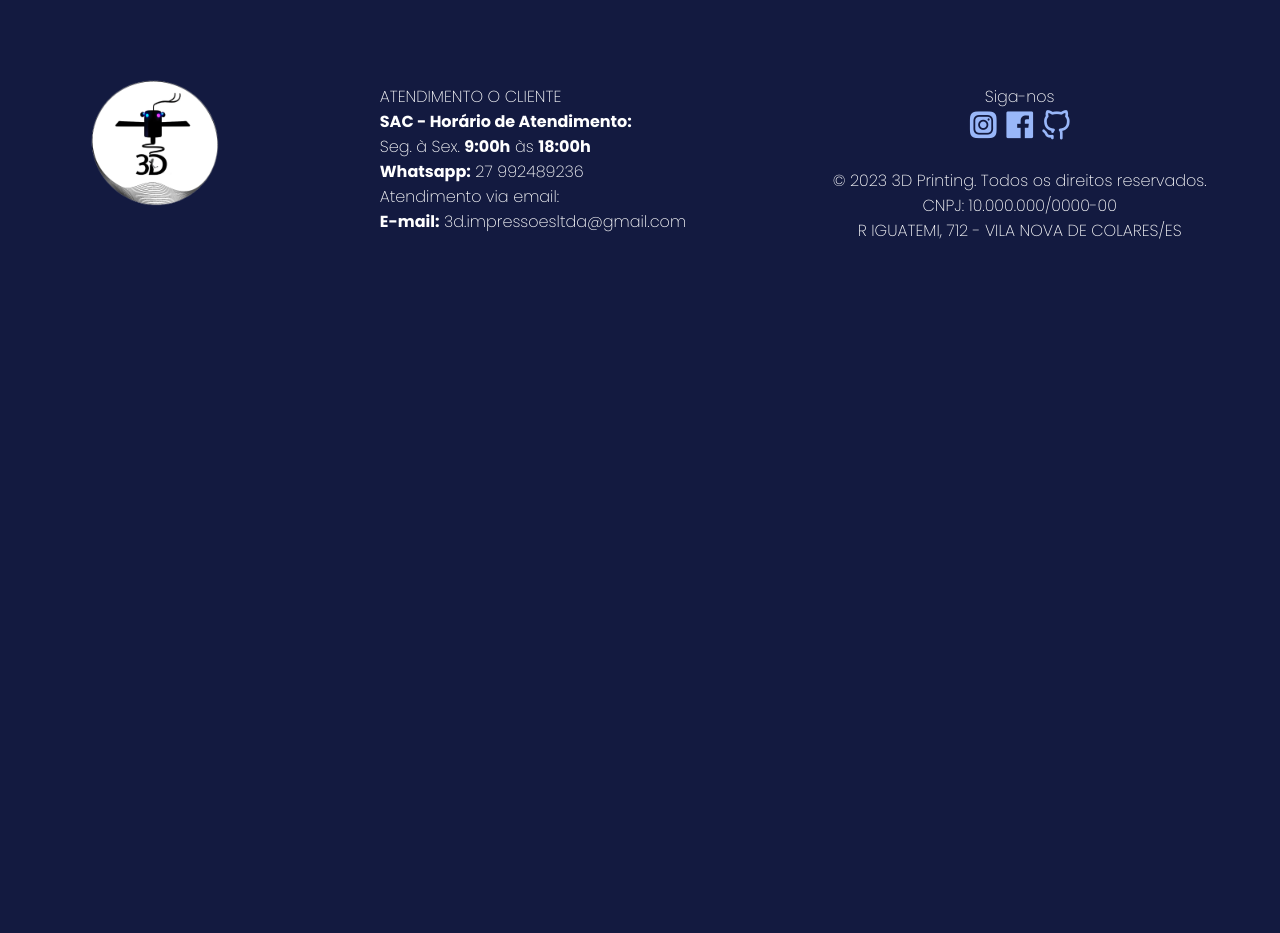
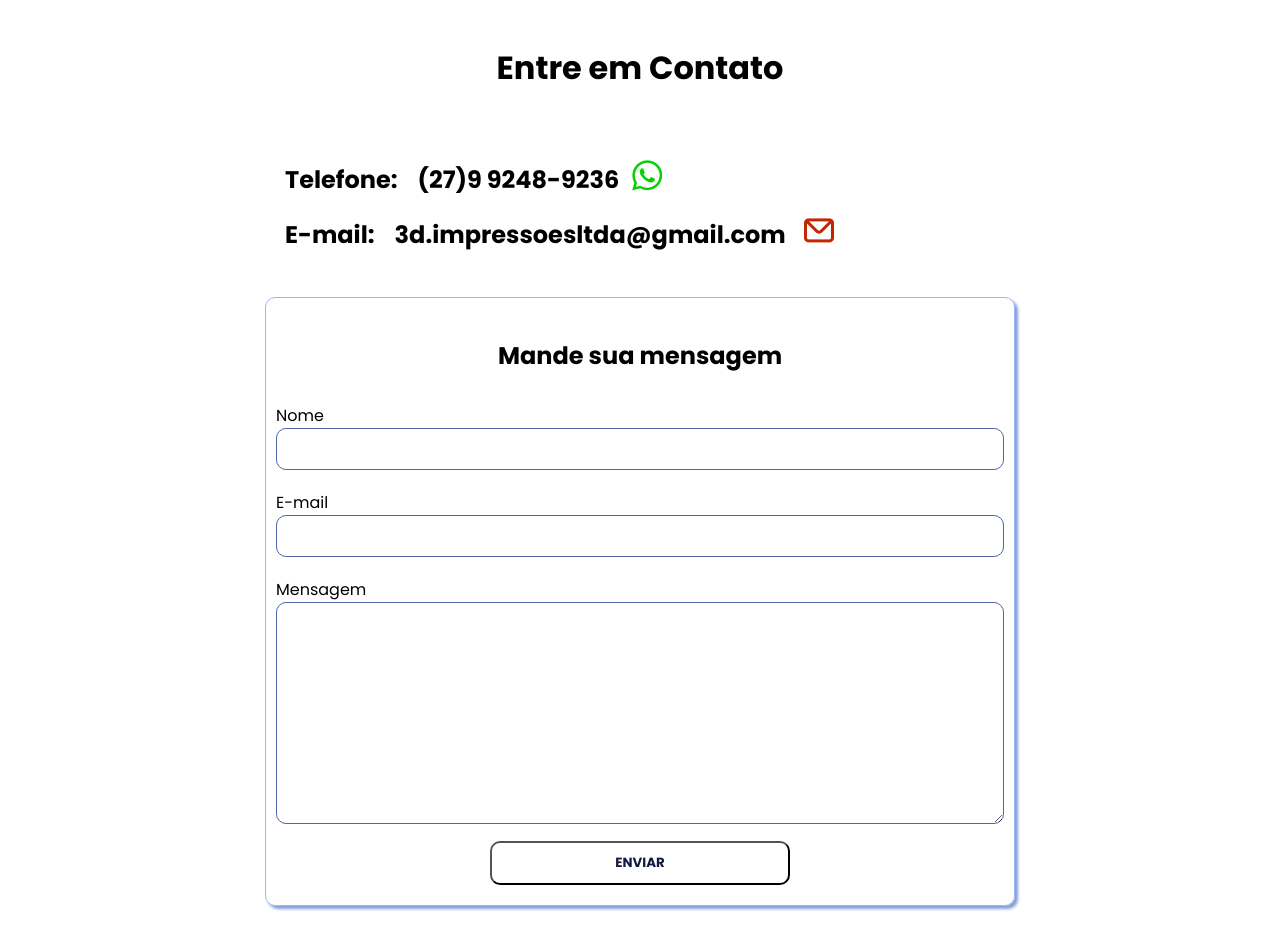
Before and after one commit to edlus2/3Dprinting, a plain HTML site: page html/contato.html in a window 1280 px wide. Shown: the part 836-1769 px from the top of the page. Before the commit the page ends 1139 px from the top, so only its background shows below. Drawn offline with nearby package versions, Linux system fonts and the light colour scheme.

Commit message:
pagina contato
foi criado conteudo da pagina contato , finalizado mais sera feito alguns ajuste ate o final do projeto.

```diff
--- a/css/p.ajuda.css
+++ b/css/p.ajuda.css
@@ -193,8 +193,6 @@ picture img{
         margin-bottom: 30px;}
 }
 
-
-
 /*======= configuraçao da divisao =======*/
 .colorido{
     height: 10px;
--- a/css/p.contato.css
+++ b/css/p.contato.css
@@ -29,18 +29,113 @@ picture img{
     width: 100%;
     background-image: linear-gradient(to left,#4E64A6,#829FD9,#99B7F9 );
 }
+/*======= configuraçao do conteudo =======*/
+section{
+    background-color: white;
+}
+.contato{
+    max-width: 750px;
+    display: block;
+    margin: auto;
+    padding: 20px;
+    margin-bottom: 2%;
+}
+.contato h1{
+    text-align: center;
+    padding: 20px;
+    font-size: 2em;
+    margin-bottom: 5%;
+}
+.contato span{
+    padding-left: 20px;
+}
+h2 i{
+    color: rgb(4, 209, 4);
+    padding: 10px;
+    font-size: 1.5em;
+}
+h2 .email{
+    color: #c22700;
+}
+.formulario{
+    box-shadow: 3px 3px 3px #829FD9;
+    border-radius: 10px;
+    padding: 20px 0;
+    display: block;
+    margin: auto;
+    width: 750px;
+    border:1px solid #99B7F9 ;
+}
+.formulario h2{
+    text-align: center;
+    padding: 20px 0px;
+}
+.text{
+    border-radius: 10px;
+    border: 1px solid #4E64A6;
+    width: 100%;
+    padding: 10px;
+}
+.form{
+    padding: 10px;
+}
+.botao input{
+    background-color: white;
+    color: #131A40;
+    font-weight: bold;
+    border-radius: 10px;
+    padding: 10px;
+    width: 300px;
+    display: block;
+    margin: auto;
+}
+.botao input:hover{
+    background-color: #131A40;
+    color: white;
+}
+@media screen and (max-width: 800px) {
+    .formulario{
+        box-shadow: 3px 3px 3px #829FD9;
+        width:500px;
+        margin: auto;
+        display: block;
+        border: 1px solid #4E64A6;
+        margin-bottom: 30px;}
+}
+@media screen and (max-width: 500px){
+    .formulario{
+        box-shadow: 3px 3px 3px #829FD9;
+        width:300px;
+        margin: auto;
+        display: block;
+        border: 1px solid #4E64A6;
+        margin-bottom: 30px;}
+}
+.mapa{
+    width: 100%;
+    text-align: center;
+    padding: 30px;
+    margin: 30px 0px;
+}
+.mapa h2{
+    padding-bottom: 20px;
+}
+.mapa iframe{
+    box-shadow: 3px 3px 3px #829FD9;
+    border: 2px solid #131A40;
+    width: 100%;
+}
 
+/*======= configuraçao da divisao =======*/
 .colorido{
     height: 10px;
     width: 100%;
     background-image: linear-gradient(to left,#4E64A6,#829FD9,#99B7F9 );
 }
-
 /*======= configuraçao footer =======*/
 footer{
     width: 100%;
 }
-
 #footer{
     padding: 50px 0px;
     display: flex;
--- a/html/contato.html
+++ b/html/contato.html
@@ -47,6 +47,41 @@
         <!--configuraçao divisao -->
         <div id="colorido"></div>
 
+         <!--configuraçao do conteudo -->
+        <section>
+
+            <div class="contato">
+                <h1>Entre em Contato</h1>
+                <h2>Telefone:<span>(27)9 9248-9236</span><a target="_blank" href="https://web.whatsapp.com/"><i class="uil  uil-whatsapp"></a></i></h3>
+                <h2>E-mail:<span>3d.impressoesltda@gmail.com</span> <a target="_blank" href="https://gmail.com"><i class="email uil-envelope"></i></a></h3>
+            </div>
+
+            <div class="formulario">
+                <h2>Mande sua mensagem</h3>
+                <form action="cadastro.php" method="get">
+                    <div class="form">
+                        <label for="Nome">Nome</label>
+                        <input type="text" class="text" id="Nome">
+                    </div>
+                    <div class="form">
+                        <label for="">E-mail</label>
+                        <input type="email" class="text" id="E-mail">
+                    </div>
+                    <div class="form">
+                        <label for="">Mensagem<br></label>
+                        <textarea class="text" id="Mensagem" cols="30" rows="10"></textarea>
+                    </div>
+                    <div class="botao">
+                        <input type="submit" value="ENVIAR">
+                    </div>
+                </form>
+            </div>
+
+            <div class="mapa">
+                <h2>Localização</h2>
+                <div class="map"><iframe src="https://www.google.com/maps/embed?pb=!1m14!1m8!1m3!1d14979.695812403757!2d-40.2072168!3d-20.1788916!3m2!1i1024!2i768!4f13.1!3m3!1m2!1s0xb81d096b49b11d%3A0xa7595a681ac9bff9!2s3D%20Printing%20Action!5e0!3m2!1spt-BR!2sbr!4v1683486025910!5m2!1spt-BR!2sbr" width="800" height="450" style="border:1;" allowfullscreen="" loading="lazy" referrerpolicy="no-referrer-when-downgrade"></iframe></div>
+            </div>
+        </section>
     </main>
 
     <!--configuraçao divisao -->
```
Also changed, not shown: html/ajuda.html (+3 -3 lines).
